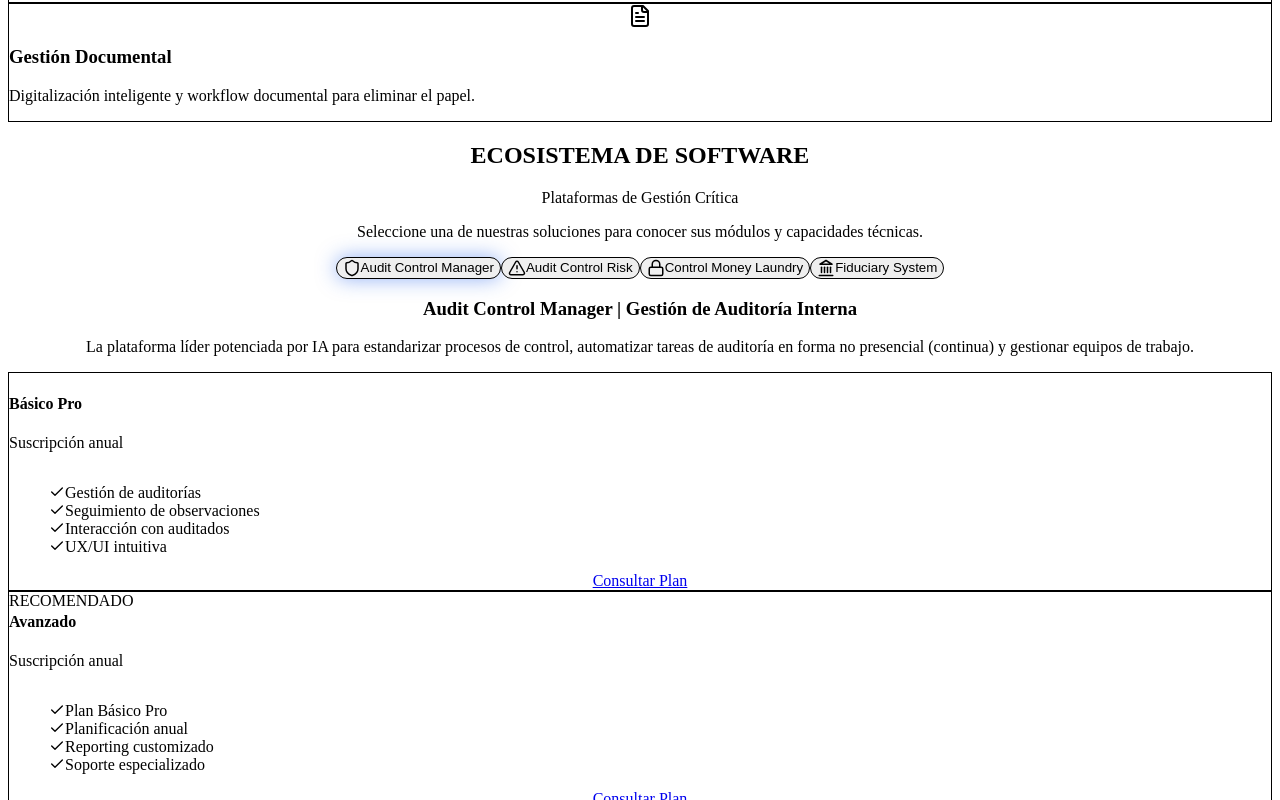
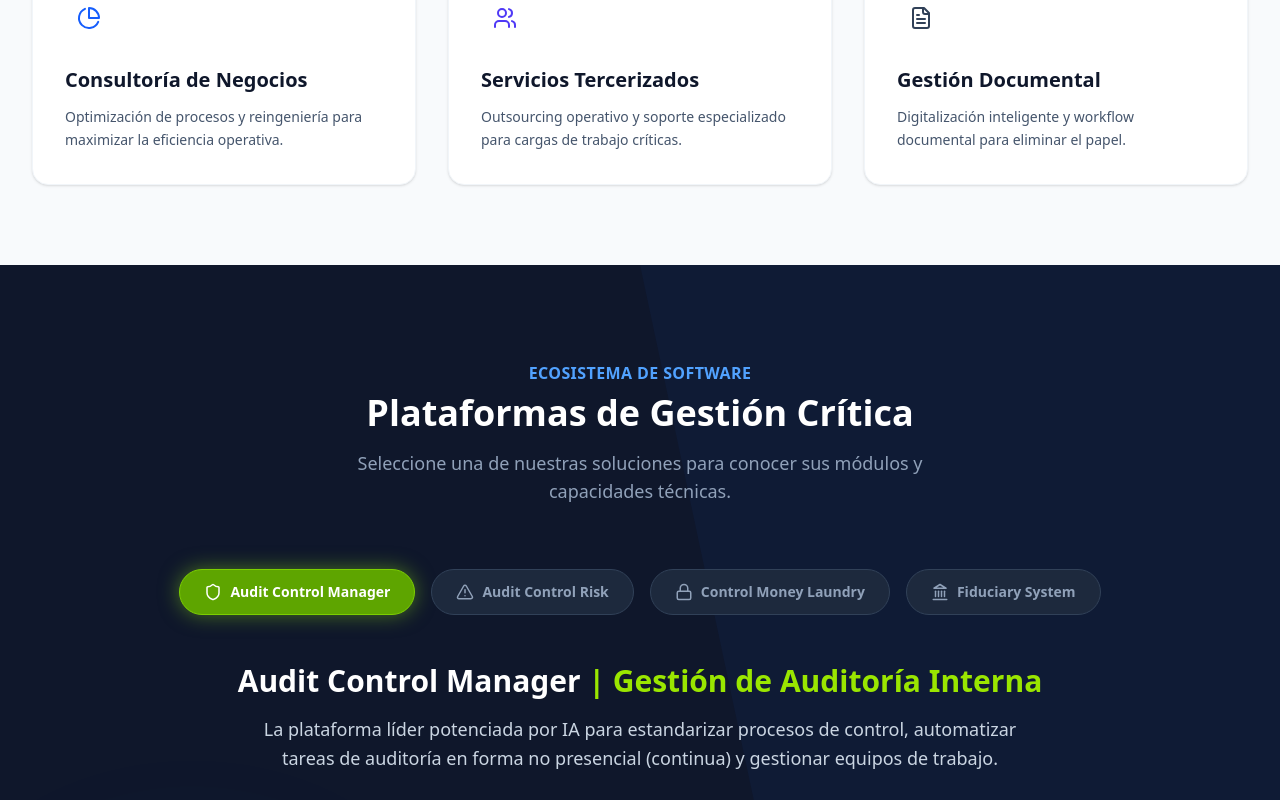
Before and after one commit to cdimatteo-xp/XPLanding, a React (Vite) app: page / in a window 1280 px wide. Shown: the part 1220-2020 px from the top of the page. Built offline with nearby package versions, Linux system fonts and the light colour scheme.

Commit message:
refactor: update image paths and enhance color class management in components

```diff
--- a/src/components/Footer.jsx
+++ b/src/components/Footer.jsx
@@ -8,7 +8,7 @@ const Footer = () => {
                 <div className="grid grid-cols-1 md:grid-cols-4 gap-8">
                     <div className="col-span-1 md:col-span-1">
                         <div className="flex items-center gap-2 mb-4">
-                            <img src="/x_project_sa_dark.png" alt="X Project Logo" style={{ width: '12rem', height: 'auto' }} />
+                            <img src="/XPLanding/x_project_sa_dark.png" alt="X Project Logo" style={{ width: '12rem', height: 'auto' }} />
                         </div>
                         <p className="text-slate-400 text-sm mb-4">
                             Tecnología y conocimiento aplicados al crecimiento de su negocio.
--- a/src/components/Navbar.jsx
+++ b/src/components/Navbar.jsx
@@ -28,7 +28,7 @@ const Navbar = () => {
                     {/* Logo */}
                     <div className="flex items-center gap-2 cursor-pointer" onClick={() => window.scrollTo({ top: 0, behavior: 'smooth' })}>
                         <div>
-                            <img src="/x_project_sa.png" alt="X Project Logo" style={{ width: '12rem', height: 'auto' }} />
+                            <img src="/XPLanding/x_project_sa.png" alt="X Project Logo" style={{ width: '12rem', height: 'auto' }} />
                             <span className="text-xs text-sky-600 font-semibold tracking-widest uppercase">Tecnología y Conocimiento</span>
                         </div>
                     </div>
--- a/src/components/Products.jsx
+++ b/src/components/Products.jsx
@@ -3,6 +3,50 @@ import { Shield, AlertTriangle, Lock, Landmark, Check, CheckCircle, Server, Tren
 
 const Products = () => {
     const [activeSystem, setActiveSystem] = useState('e-ACM');
+
+    // Mapeo de clases de colores para evitar interpolación dinámica
+    const colorClasses = {
+        lime: {
+            bg: 'bg-lime-600',
+            bgHover: 'hover:bg-lime-500',
+            border: 'border-lime-500',
+            text: 'text-lime-400',
+            textDark: 'text-lime-500',
+            bgDot: 'bg-lime-500',
+            bgIcon: 'bg-lime-500/20',
+            shadow: 'shadow-[0_0_20px_rgba(132,204,22,0.5)]'
+        },
+        amber: {
+            bg: 'bg-amber-600',
+            bgHover: 'hover:bg-amber-500',
+            border: 'border-amber-500',
+            text: 'text-amber-400',
+            textDark: 'text-amber-500',
+            bgDot: 'bg-amber-500',
+            bgIcon: 'bg-amber-500/20',
+            shadow: 'shadow-[0_0_20px_rgba(245,158,11,0.5)]'
+        },
+        cyan: {
+            bg: 'bg-cyan-600',
+            bgHover: 'hover:bg-cyan-700',
+            border: 'border-cyan-500',
+            text: 'text-cyan-400',
+            textDark: 'text-cyan-500',
+            bgDot: 'bg-cyan-500',
+            bgIcon: 'bg-cyan-500/20',
+            shadow: 'shadow-[0_0_20px_rgba(6,182,212,0.5)]'
+        },
+        purple: {
+            bg: 'bg-purple-600',
+            bgHover: 'hover:bg-purple-700',
+            border: 'border-purple-500',
+            text: 'text-purple-400',
+            textDark: 'text-purple-500',
+            bgDot: 'bg-purple-500',
+            bgIcon: 'bg-purple-500/20',
+            shadow: 'shadow-[0_0_20px_rgba(168,85,247,0.5)]'
+        }
+    };
 
     const systems = {
         'e-ACM': {
@@ -108,7 +152,7 @@ const Products = () => {
                             key={key}
                             onClick={() => setActiveSystem(key)}
                             className={`px-6 py-3 rounded-full text-sm font-bold transition-all duration-300 flex items-center gap-2 border ${activeSystem === key
-                                ? `bg-${system.color}-600 border-${system.color}-500 text-white shadow-[0_0_20px_rgba(37,99,235,0.5)]`
+                                ? `${colorClasses[system.color].bg} ${colorClasses[system.color].border} text-white ${colorClasses[system.color].shadow}`
                                 : 'bg-slate-800 border-slate-700 text-slate-400 hover:bg-slate-700'
                                 }`}
                         >
@@ -125,7 +169,7 @@ const Products = () => {
                 <div className="animate-fade-in-up">
                     <div className="text-center mb-12">
                         <h3 className="text-2xl md:text-3xl font-bold mb-4">
-                            {systems[activeSystem].name} <span className={`text-${systems[activeSystem].color}-400`}>| {systems[activeSystem].subtitle}</span>
+                            {systems[activeSystem].name} <span className={colorClasses[systems[activeSystem].color].text}>| {systems[activeSystem].subtitle}</span>
                         </h3>
                         <p className="text-slate-300 max-w-3xl mx-auto text-lg leading-relaxed">
                             {systems[activeSystem].desc}
@@ -140,7 +184,7 @@ const Products = () => {
                             {systems[activeSystem].plans.map((plan, index) => (
                                 <div key={index} className={`relative bg-slate-800/50 backdrop-blur-sm border rounded-2xl p-6 flex flex-col hover:transform hover:-translate-y-1 transition duration-300 ${plan.isPopular ? 'border-blue-500 shadow-lg shadow-blue-500/20' : 'border-slate-700'}`}>
                                     {plan.isPopular && (
-                                        <div className={`absolute top-0 right-0 bg-${systems[activeSystem].color}-600 text-white text-xs font-bold px-3 py-1 rounded-bl-lg rounded-tr-lg`}>
+                                        <div className={`absolute top-0 right-0 ${colorClasses[systems[activeSystem].color].bg} text-white text-xs font-bold px-3 py-1 rounded-bl-lg rounded-tr-lg`}>
                                             RECOMENDADO
                                         </div>
                                     )}
@@ -156,7 +200,7 @@ const Products = () => {
                                             </li>
                                         ))}
                                     </ul>
-                                    <a href="#contacto" className={`w-full py-3 rounded-lg font-bold text-sm transition text-center ${plan.isPopular ? `bg-${systems[activeSystem].color}-600 text-white hover:bg-${systems[activeSystem].color}-500` : 'bg-slate-700 text-slate-300 hover:bg-slate-600'}`}>
+                                    <a href="#contacto" className={`w-full py-3 rounded-lg font-bold text-sm transition text-center ${plan.isPopular ? `${colorClasses[systems[activeSystem].color].bg} text-white ${colorClasses[systems[activeSystem].color].bgHover}` : 'bg-slate-700 text-slate-300 hover:bg-slate-600'}`}>
                                         Consultar Plan
                                     </a>
                                 </div>
@@ -168,11 +212,11 @@ const Products = () => {
                     {systems[activeSystem].modules && (
                         <div className="grid grid-cols-1 md:grid-cols-3 gap-8">
                             {systems[activeSystem].modules.map((mod, index) => (
-                                <div key={index} className={`bg-slate-800 rounded-2xl p-1 border-t-4 border-${systems[activeSystem].color}-500 shadow-xl`}>
+                                <div key={index} className={`bg-slate-800 rounded-2xl p-1 border-t-4 ${colorClasses[systems[activeSystem].color].border} shadow-xl`}>
                                     <div className="bg-slate-900/90 rounded-xl p-6 h-full flex flex-col">
                                         <div className="flex items-center justify-between mb-4">
-                                            <span className={`text-xs font-bold text-${systems[activeSystem].color}-400 uppercase tracking-widest`}>{mod.type}</span>
-                                            <div className={`w-8 h-8 bg-${systems[activeSystem].color}-500/20 rounded-lg flex items-center justify-center text-${systems[activeSystem].color}-400`}>
+                                            <span className={`text-xs font-bold ${colorClasses[systems[activeSystem].color].text} uppercase tracking-widest`}>{mod.type}</span>
+                                            <div className={`w-8 h-8 ${colorClasses[systems[activeSystem].color].bgIcon} rounded-lg flex items-center justify-center ${colorClasses[systems[activeSystem].color].text}`}>
                                                 {index === 0 && <AlertTriangle size={18} />}
                                                 {index === 1 && <Server size={18} />}
                                                 {index === 2 && <TrendingUp size={18} />}
@@ -183,7 +227,7 @@ const Products = () => {
                                         <ul className="space-y-2 pt-4 border-t border-slate-800">
                                             {mod.features.map((feat, i) => (
                                                 <li key={i} className="flex items-start text-sm text-slate-300">
-                                                    <div className={`w-1.5 h-1.5 bg-${systems[activeSystem].color}-500 rounded-full mr-2 mt-1.5`} />
+                                                    <div className={`w-1.5 h-1.5 ${colorClasses[systems[activeSystem].color].bgDot} rounded-full mr-2 mt-1.5`} />
                                                     {feat}
                                                 </li>
                                             ))}
@@ -200,13 +244,13 @@ const Products = () => {
                             <div className="grid grid-cols-1 md:grid-cols-2 gap-10 items-center">
                                 <div>
                                     <h4 className="text-xl font-bold text-white mb-6 flex items-center gap-2">
-                                        {activeSystem === 'e-FIDUCIA' ? <Landmark className={`text-${systems[activeSystem].color}-500`} /> : <Lock className="text-cyan-500" />}
+                                        {activeSystem === 'e-FIDUCIA' ? <Landmark className={colorClasses[systems[activeSystem].color].textDark} /> : <Lock className="text-cyan-500" />}
                                         Funcionalidades Clave
                                     </h4>
                                     <ul className="space-y-4">
                                         {systems[activeSystem].features.map((feat, i) => (
                                             <li key={i} className="flex items-center text-slate-300 p-3 bg-slate-900/50 rounded-lg border border-slate-800/50">
-                                                <CheckCircle size={18} className={`mr-3 text-${systems[activeSystem].color}-500`} />
+                                                <CheckCircle size={18} className={`mr-3 ${colorClasses[systems[activeSystem].color].textDark}`} />
                                                 {feat}
                                             </li>
                                         ))}
@@ -228,7 +272,7 @@ const Products = () => {
                                         <p className="text-slate-300 mb-4 text-sm">
                                             Esta solución es utilizada por las principales entidades financieras y fiduciarias de la región.
                                         </p>
-                                        <a href="#contacto" className={`inline-flex items-center justify-center px-6 py-3 border border-transparent text-base font-medium rounded-md text-white bg-${systems[activeSystem].color}-600 hover:bg-${systems[activeSystem].color}-700 transition w-full shadow-lg`}>
+                                        <a href="#contacto" className={`inline-flex items-center justify-center px-6 py-3 border border-transparent text-base font-medium rounded-md text-white ${colorClasses[systems[activeSystem].color].bg} ${colorClasses[systems[activeSystem].color].bgHover} transition w-full shadow-lg`}>
                                             Solicitar Presentación
                                         </a>
                                     </div>
--- a/src/index.css
+++ b/src/index.css
@@ -1,6 +1,4 @@
-@tailwind base;
-@tailwind components;
-@tailwind utilities;
+@import "tailwindcss";
 
 @layer base {
   html {
@@ -8,7 +6,9 @@
   }
 
   body {
-    @apply antialiased;
+    font-family: system-ui, -apple-system, sans-serif;
+    -webkit-font-smoothing: antialiased;
+    -moz-osx-font-smoothing: grayscale;
   }
 }
 
--- a/tailwind.config.js
+++ /dev/null
@@ -1,47 +0,0 @@
-/** @type {import('tailwindcss').Config} */
-export default {
-    content: [
-        "./index.html",
-        "./src/**/*.{js,jsx,ts,tsx}",
-        "./public/**/*.{js,jsx}"
-    ],
-    theme: {
-        extend: {
-            colors: {
-                primary: {
-                    50: '#eff6ff',
-                    100: '#dbeafe',
-                    200: '#bfdbfe',
-                    300: '#93c5fd',
-                    400: '#60a5fa',
-                    500: '#3b82f6',
-                    600: '#2563eb',
-                    700: '#1d4ed8',
-                    800: '#1e40af',
-                    900: '#1e3a8a',
-                },
-            },
-            animation: {
-                'fade-in-up': 'fadeInUp 0.5s ease-out',
-            },
-            keyframes: {
-                fadeInUp: {
-                    '0%': {
-                        opacity: '0',
-                        transform: 'translateY(20px)',
-                    },
-                    '100%': {
-                        opacity: '1',
-                        transform: 'translateY(0)',
-                    },
-                },
-            },
-        },
-    },
-    plugins: [],
-    safelist: [
-        {
-            pattern: /(bg|text|border)-(blue|indigo|cyan|emerald|slate|lime|amber|purple)-(50|100|200|300|400|500|600|700|800|900)/,
-        },
-    ],
-}
--- /dev/null
+++ b/tailwind.config.ts
@@ -0,0 +1,41 @@
+import type { Config } from 'tailwindcss'
+
+export default {
+  content: [
+    "./index.html",
+    "./src/**/*.{js,jsx,ts,tsx}",
+  ],
+  theme: {
+    extend: {
+      colors: {
+        primary: {
+          50: '#eff6ff',
+          100: '#dbeafe',
+          200: '#bfdbfe',
+          300: '#93c5fd',
+          400: '#60a5fa',
+          500: '#3b82f6',
+          600: '#2563eb',
+          700: '#1d4ed8',
+          800: '#1e40af',
+          900: '#1e3a8a',
+        },
+      },
+      animation: {
+        'fade-in-up': 'fadeInUp 0.5s ease-out',
+      },
+      keyframes: {
+        fadeInUp: {
+          '0%': {
+            opacity: '0',
+            transform: 'translateY(20px)',
+          },
+          '100%': {
+            opacity: '1',
+            transform: 'translateY(0)',
+          },
+        },
+      },
+    },
+  },
+} satisfies Config
```
